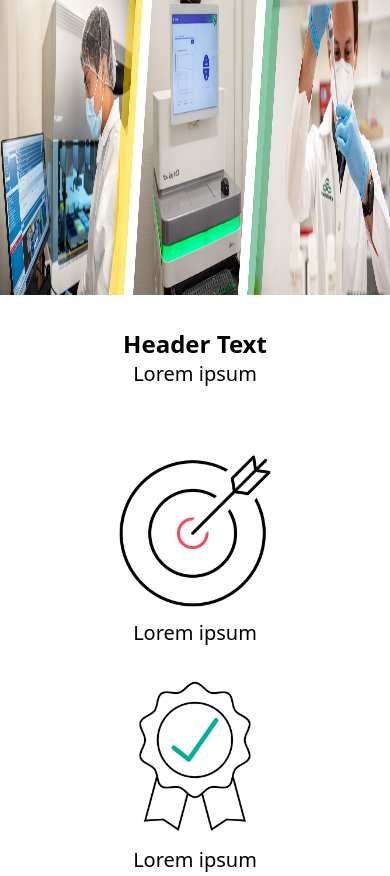
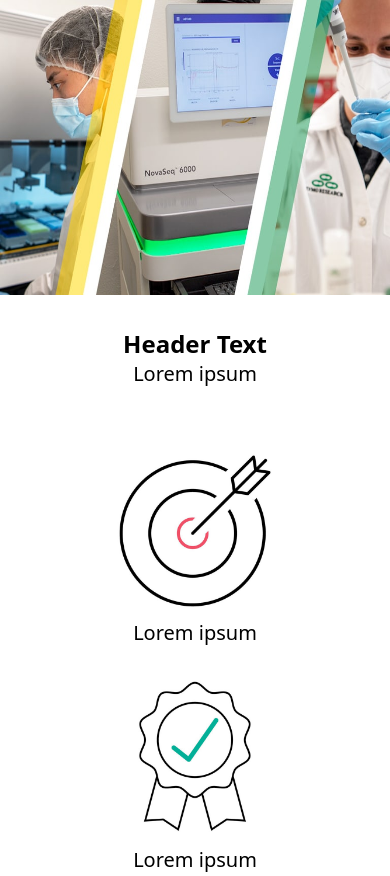
Before and after one commit to pickordian/zymo-landing-page, a plain HTML site: page index.html in a window 390 px wide. Shown: the top 876 px of the page. Drawn offline with Linux system fonts and the light colour scheme.

Commit message:
fix a bug that cause banner's image from being responsive

```diff
--- a/index.html
+++ b/index.html
@@ -15,11 +15,24 @@
   <body>
     <header class="banner">
       <picture>
-        <source srcset="./assets/banner-tablet" media="(max-with: 60rem)" />
-        <source srcset="./asset/banner-mobile" media="(max-with: 40rem)" />
-        <img src="./assets/banner-desktop.jpg" alt="Banner showing two
-        scientists working, and the NovaSeq 6000 DNA
-        sequencing machine."/>
+        <picture>
+          <source
+            srcset="./assets/banner-desktop.jpg"
+            media="(min-width: 60rem)"
+          />
+          <source
+            srcset="./assets/banner-tablet.jpg"
+            media="(min-width: 40rem)"
+          />
+          <source
+            srcset="./assets/banner-mobile.jpg"
+            media="(max-width: 40rem)"
+          />
+          <img
+            src="./assets/banner-desktop.jpg"
+            alt="Banner showing two scientists working, and the NovaSeq 6000 DNA sequencing machine."
+          />
+        </picture>
       </picture>
     </header>
     <main>
```
